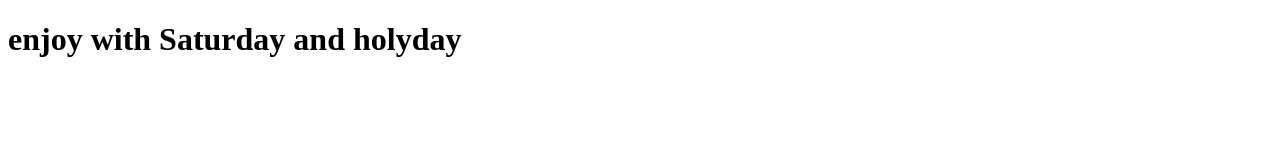
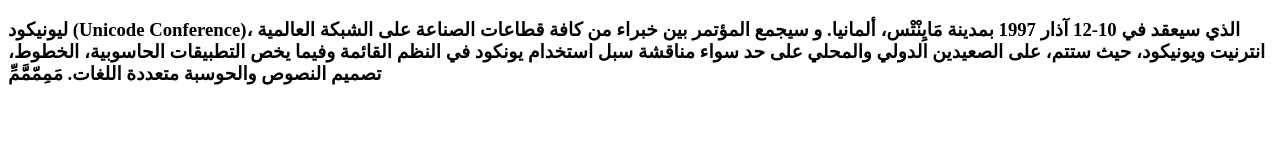
Before and after one commit to jaseel21/Jaseel-Static-Website, a plain HTML site: page Business.html in a window 1280 px wide. Drawn offline with Linux system fonts and the light colour scheme.

Commit message:
Update Business.html

```diff
--- a/Business.html
+++ b/Business.html
@@ -3,10 +3,12 @@
 <head>
     <meta charset="UTF-8">
     <meta http-equiv="X-UA-Compatible" content="IE=edge">
-    <meta name="viewport" content="width=, initial-scale=1.0">
-    <title>jaseel</title>
+    <meta name="viewport" content="width=device-width, initial-scale=1.0">
+    <title>Document</title>
 </head>
 <body>
-    <h1>enjoy with Saturday and holyday</h1>
+    <h3> ليونيكود (Unicode Conference)، الذي سيعقد في 10-12 آذار 1997 بمدينة مَايِنْتْس، ألمانيا. و سيجمع المؤتمر بين خبراء من كافة قطاعات الصناعة على الشبكة العالمية انترنيت ويونيكود، حيث ستتم، على الصعيدين الدولي والمحلي على حد سواء مناقشة سبل استخدام يونكود في النظم القائمة وفيما يخص التطبيقات الحاسوبية، الخطوط، تصميم النصوص والحوسبة متعددة اللغات.
+
+        مَمِمّمَّمِّ</h3>
 </body>
 </html>
```
